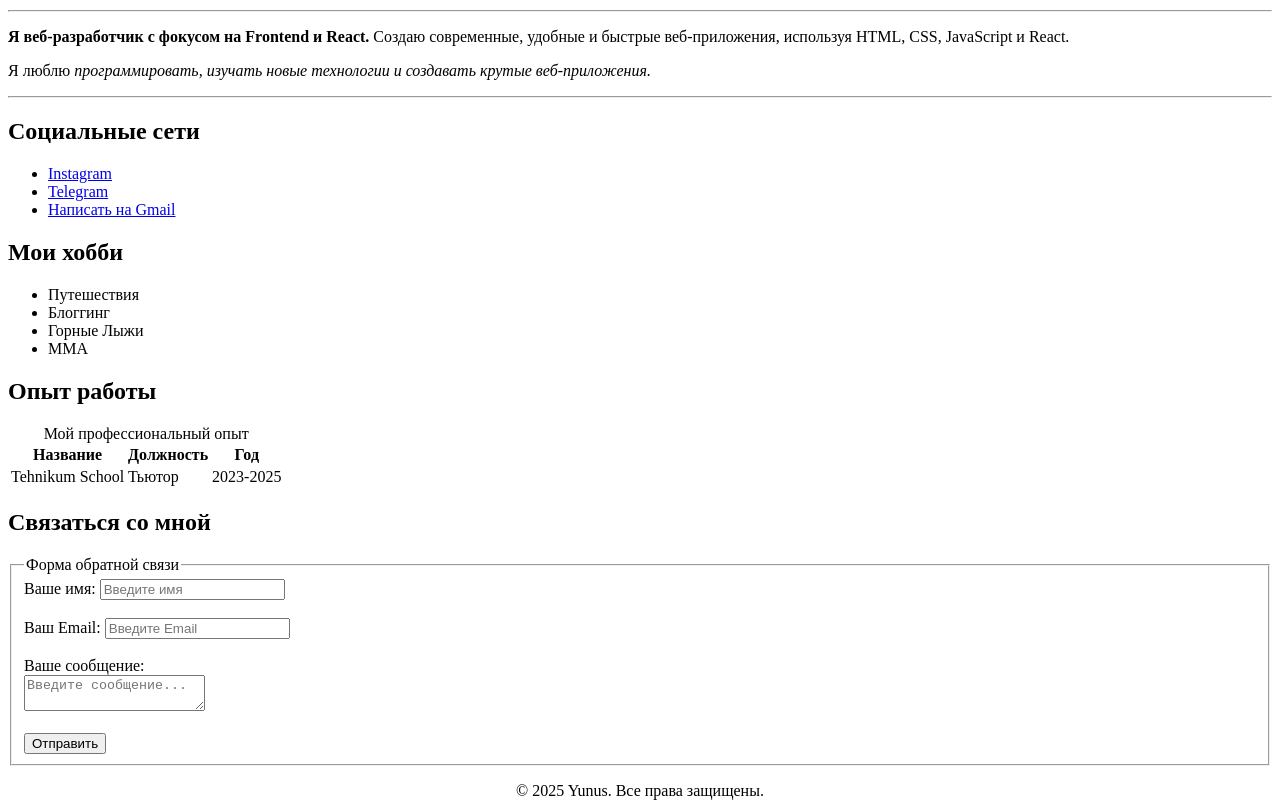
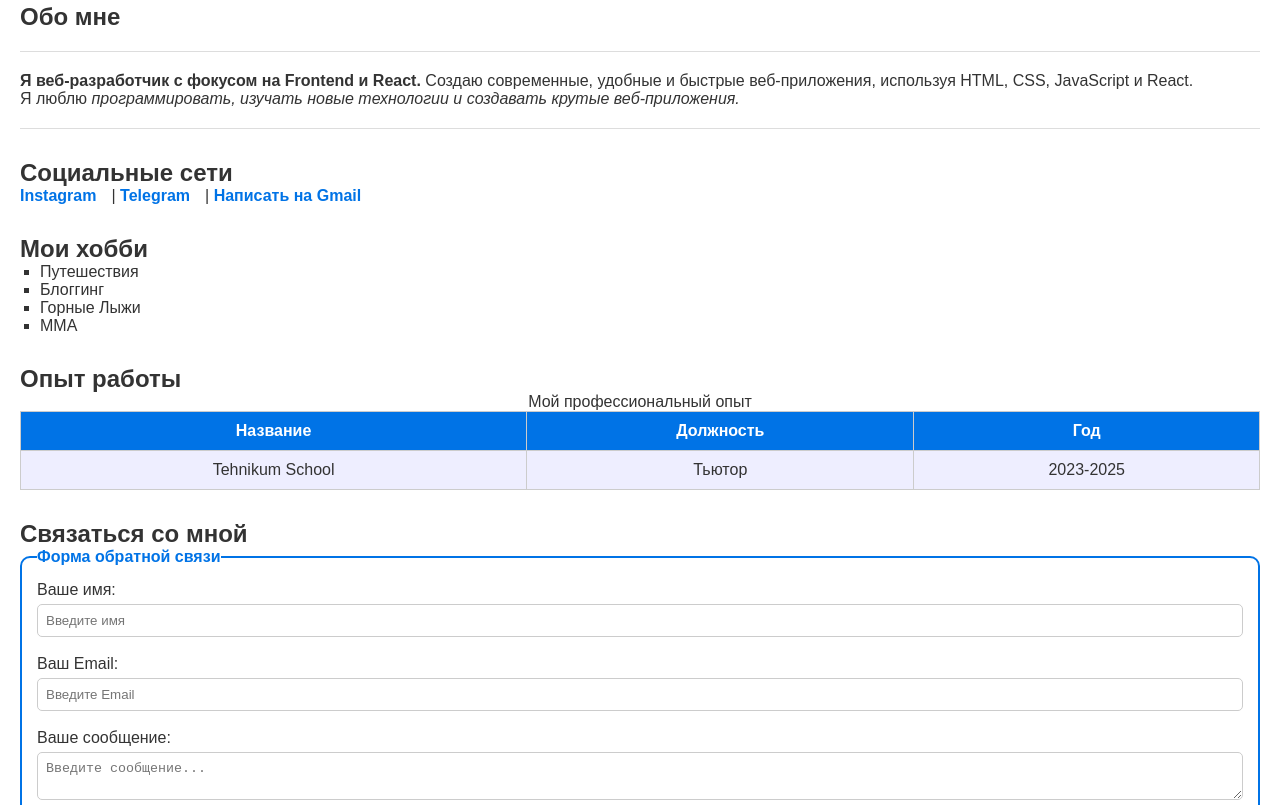
Before and after one commit to SaydakhmedovYunus/yunus_resume, a plain HTML site: page index.html in a window 1280 px wide. Shown: the part 395-1200 px from the top of the page. Drawn offline with Linux system fonts and the light colour scheme.

Commit message:
adding some styles for my resume

```diff
--- a/index.html
+++ b/index.html
@@ -8,8 +8,9 @@
     <meta name="description" content="Я веб-разработчик, специализируюсь на создании современных сайтов и веб-приложений с использованием HTML, CSS, JavaScript и React.">
     <meta name="robots" content="index, follow">
     <meta name="theme-color" content="#ffffff">
-    <link rel="icon" type="image/png" sizes="32x32" href="./global.png">
-    <title>Yunus Resume</title>
+    <link rel="icon" type="image/png" sizes="32x32" href="./images/global.png">
+    <link rel="stylesheet" href="./style.css">
+    <title>Резюме | Юнус</title>
 </head>
 
 <body>
@@ -31,8 +32,8 @@
             <h2>Социальные сети</h2>
             <nav>
                 <ul>
-                    <li><a href="https://www.instagram.com/_yunus_234_" target="_blank" rel="noopener noreferrer">Instagram</a></li>
-                    <li><a href="https://t.me/yunus_234" target="_blank" rel="noopener noreferrer">Telegram</a></li>
+                    <li><a href="https://www.instagram.com/_yunus_234_" target="_blank" rel="noopener noreferrer">Instagram</a></li>|
+                    <li><a href="https://t.me/yunus_234" target="_blank" rel="noopener noreferrer">Telegram</a></li>|
                     <li><a href="mailto:твоя_почта@gmail.com">Написать на Gmail</a></li>
                 </ul>
             </nav>
--- /dev/null
+++ b/style.css
@@ -0,0 +1,128 @@
+* {
+    margin: 0;
+    padding: 0;
+    box-sizing: border-box;
+}
+
+body {
+    font-family: Arial, sans-serif;
+    background-color: #f4f4f4;
+    color: #333;
+}
+
+header {
+    text-align: center;
+    padding: 20px;
+    background-color: #0073e6;
+    color: white;
+}
+
+header img {
+    border-radius: 5px;
+    margin-bottom: 10px;
+}
+
+h1 {
+    margin: 10px 0;
+}
+
+main {
+    width: 100%;
+    margin: 0 auto;
+    padding: 20px;
+    background-color: white;
+    border-radius: 10px;
+    box-shadow: 0 0 10px rgba(0, 0, 0, 0.1);
+}
+
+section {
+    margin-bottom: 30px;
+}
+
+hr {
+    border: none;
+    height: 1px;
+    background-color: #ddd;
+    margin: 20px 0;
+}
+
+nav ul {
+    list-style-type: none;
+    padding: 0;
+}
+
+nav ul li {
+    display: inline;
+    margin-right: 15px;
+}
+
+nav a {
+    text-decoration: none;
+    color: #0073e6;
+    font-weight: bold;
+}
+
+ul {
+    list-style-type: square;
+    padding-left: 20px;
+}
+
+/* Таблица */
+table {
+    width: 100%;
+    border-collapse: collapse;
+    background-color: #eef;
+}
+
+th, td {
+    border: 1px solid #ccc;
+    padding: 10px;
+    text-align: center;
+}
+
+th {
+    background-color: #0073e6;
+    color: white;
+}
+
+/* Форма */
+fieldset {
+    border: 2px solid #0073e6;
+    padding: 15px;
+    border-radius: 10px;
+}
+
+legend {
+    font-weight: bold;
+    color: #0073e6;
+}
+
+input, textarea {
+    width: 100%;
+    padding: 8px;
+    margin-top: 5px;
+    border: 1px solid #ccc;
+    border-radius: 5px;
+}
+
+button {
+    background-color: #0073e6;
+    color: white;
+    padding: 10px 15px;
+    border: none;
+    border-radius: 5px;
+    cursor: pointer;
+    font-size: 16px;
+}
+
+button:hover {
+    background-color: #005bb5;
+}
+
+footer {
+    text-align: center;
+    padding: 15px;
+    background-color: #0073e6;
+    color: white;
+    margin-top: 20px;
+}
```
